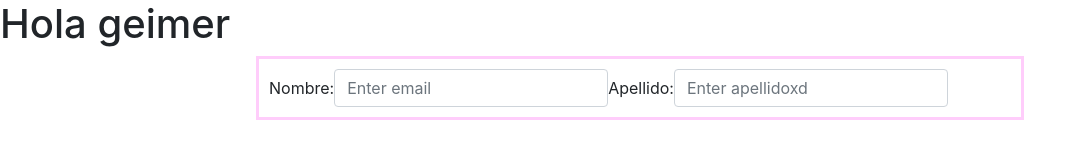
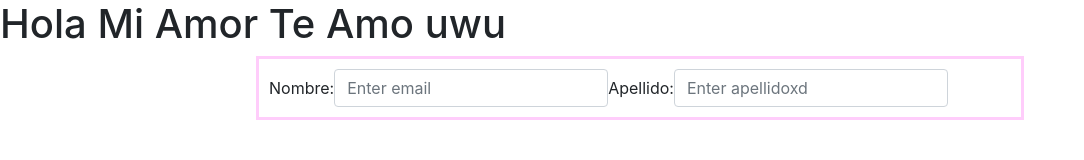
Before and after one commit to luisalujan/amor, a plain HTML site: page index.html in a window 1280 px wide. Shown: the whole page, without its empty margins (0-1084 px from the left). Drawn offline with nearby package versions, Linux system fonts and the light colour scheme.

Commit message:
Update index.html

```diff
--- a/index.html
+++ b/index.html
@@ -11,7 +11,7 @@
 </head>
 
 <body>
-    <h1> Hola geimer</h1>
+    <h1> Hola Mi Amor Te Amo uwu </h1>
     <div class="center form-inline">
         <div class="form-group">
             <label for="exampleInputEmail1">Nombre:</label>
```
